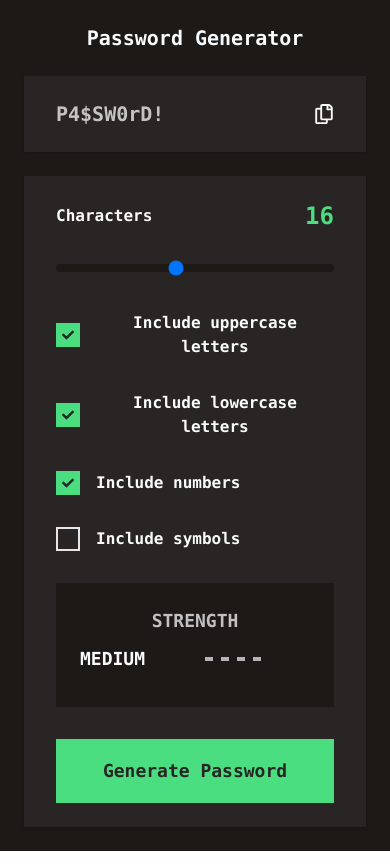
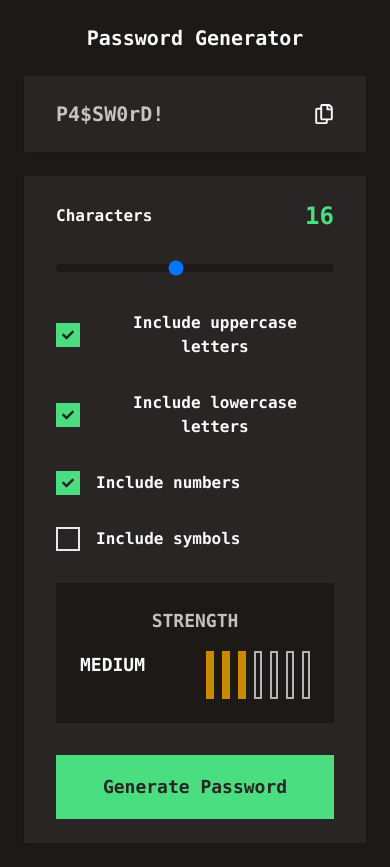
Before and after one commit to BuzzKillMaster/password-generator, a Next.js app: page / in a window 390 px wide. Built offline with nearby package versions, Linux system fonts and the light colour scheme.

Commit message:
improve responsiveness of password strength indicators

```diff
--- a/src/pages/index.tsx
+++ b/src/pages/index.tsx
@@ -90,15 +90,17 @@ export default function Home() {
                     <CheckBox label={"Include symbols"} checked={checkedValues.symbols}
                               handleClick={toggleSymbols}/>
 
-                    <div className={"bg-stone-900 p-6 sm:flex justify-between uppercase text-lg font-semibold"}>
+                    <div className={"bg-stone-900 p-6 flex flex-col sm:flex-row justify-between gap-4 uppercase text-lg font-semibold"}>
                         <p className={"opacity-75"}>Strength</p>
 
-                        <div className={"flex items-center gap-2 min-h-12"}>
+                        <div className={"flex items-stretch justify-between gap-4 min-h-12"}>
                             <p className={"mr-1"}>{passwordStrengthString[passwordStrength]}</p>
 
-                            {passwordStrengthString.slice(0, -1).map((value, index) => (
-                                <PasswordStrengthIndicator key={value} active={passwordStrength >= index + 1}/>
-                            ))}
+                            <div className={"flex gap-2"}>
+                                {passwordStrengthString.slice(0, -1).map((value, index) => (
+                                    <PasswordStrengthIndicator key={value} active={passwordStrength >= index + 1}/>
+                                ))}
+                            </div>
                         </div>
                     </div>
 
```
